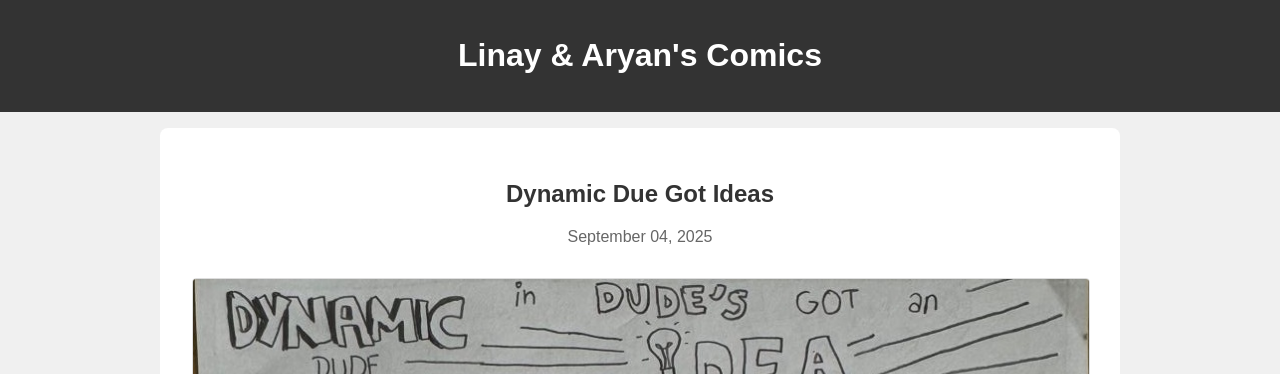
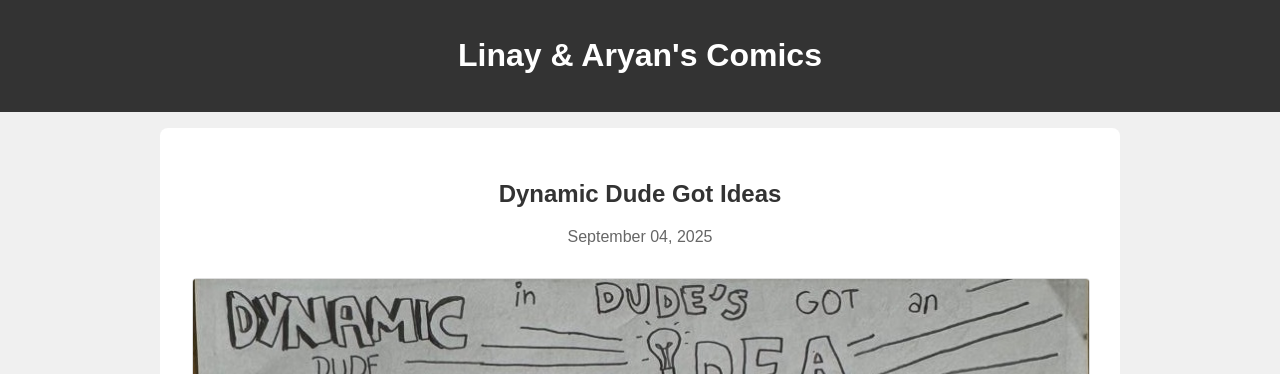
Before and after one commit to harishbn/linay-comics, a Jekyll site: the page built from _comics/comic1.md, in a window 1280 px wide and 900 px high. Shown: the top 374 px of the window. Built offline with Jekyll 4.4.1, drawn with Linux system fonts in a browser that asks for light colours.

Commit message:
Fix: Correct comic title and folder name

```diff
--- a/_comics/comic1.md
+++ b/_comics/comic1.md
@@ -1,15 +1,15 @@
 ---
 layout: comic
-title: "Dynamic Due Got Ideas"
+title: "Dynamic Dude Got Ideas"
 date: 2025-09-04
-thumbnail: /comic1-dynamic-due-got-ideas-20250904/strip1.jpeg
+thumbnail: /comic1-dynamic-dude-got-ideas-20250904/strip1.jpeg
 strips:
-  - url: /comic1-dynamic-due-got-ideas-20250904/strip1.jpeg
+  - url: /comic1-dynamic-dude-got-ideas-20250904/strip1.jpeg
     alt: "Strip 1"
-  - url: /comic1-dynamic-due-got-ideas-20250904/strip2.jpeg
+  - url: /comic1-dynamic-dude-got-ideas-20250904/strip2.jpeg
     alt: "Strip 2"
-  - url: /comic1-dynamic-due-got-ideas-20250904/strip3.jpeg
+  - url: /comic1-dynamic-dude-got-ideas-20250904/strip3.jpeg
     alt: "Strip 3"
-  - url: /comic1-dynamic-due-got-ideas-20250904/strip4.jpeg
+  - url: /comic1-dynamic-dude-got-ideas-20250904/strip4.jpeg
     alt: "Strip 4"
 ---
```
Also changed, not shown: comic1-dynamic-dude-got-ideas-20250904/strip1.jpeg (renamed from comic1-dynamic-due-got-ideas-20250904/strip1.jpeg), comic1-dynamic-dude-got-ideas-20250904/strip2.jpeg (renamed from comic1-dynamic-due-got-ideas-20250904/strip2.jpeg), comic1-dynamic-dude-got-ideas-20250904/strip3.jpeg (renamed from comic1-dynamic-due-got-ideas-20250904/strip3.jpeg), comic1-dynamic-dude-got-ideas-20250904/strip4.jpeg (renamed from comic1-dynamic-due-got-ideas-20250904/strip4.jpeg).
